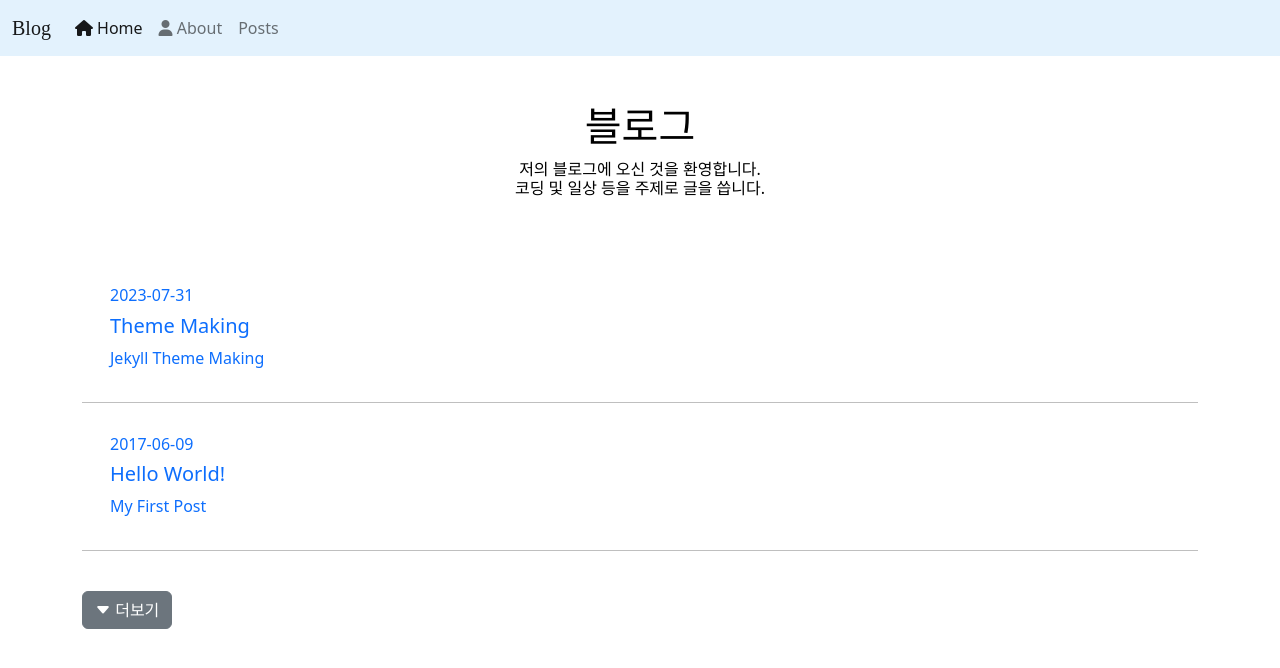
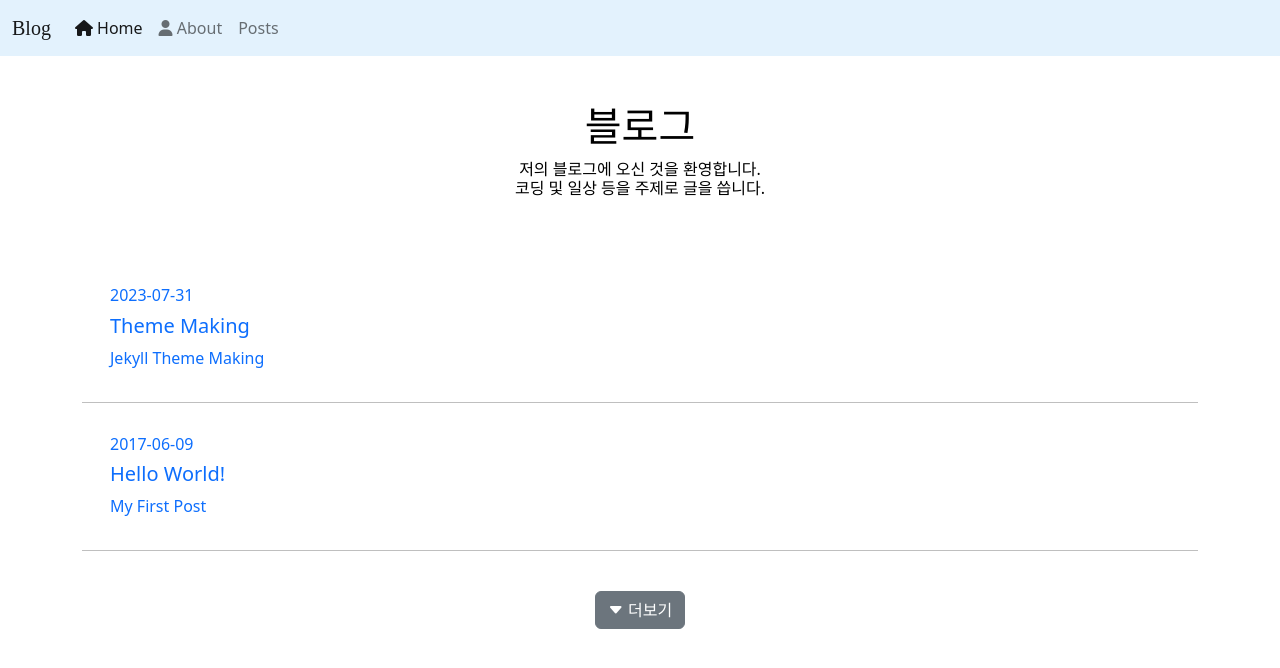
Before and after one commit to happydm09/B, a Jekyll site: the page built from pages/home.md, in a window 1280 px wide. Shown: the top 668 px of the page. Built offline with Jekyll 4.4.1, drawn with Linux system fonts in a browser that asks for light colours; nearby versions of some CDN libraries; some web fonts are replaced; comment, search, counter and statistics services are not loaded.

Commit message:
Update blog.html

```diff
--- a/_includes/blog.html
+++ b/_includes/blog.html
@@ -18,6 +18,6 @@
 
                 {% endfor %}
         <br>
-        <a href='{{site.base-url}}/posts'><button type="button" class="btn btn-secondary"><i class="bi bi-caret-down-fill"></i> {{site.more-btn-text}}</button></a>
+        <center><a href='{{site.base-url}}/posts'><button type="button" class="btn btn-secondary"><i class="bi bi-caret-down-fill"></i> {{site.more-btn-text}}</button></a></center>
     </div>
 </section>
```
